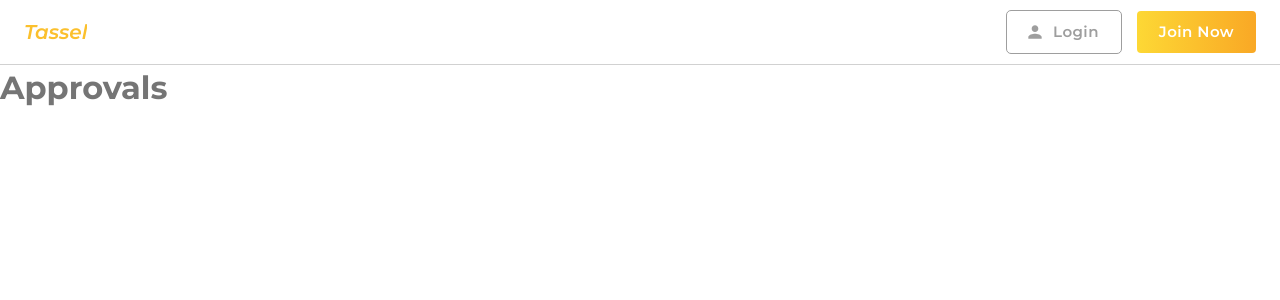
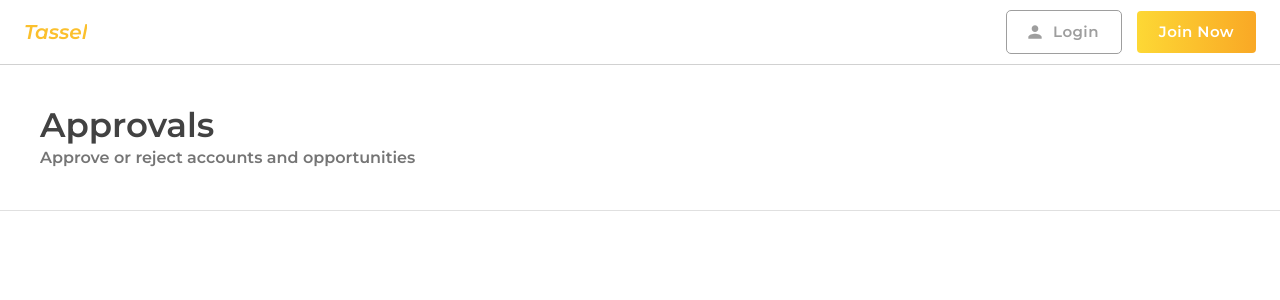
Before and after one commit to mikeriepe/tassel-ucsc, a React (Create React App) app in the folder client/: page /approvals in a window 1280 px wide. Shown: the top 300 px of the page. Built offline with nearby package versions, Linux system fonts and the light colour scheme; no server answers.

Commit message:
added page header component

```diff
--- /dev/null
+++ b/client/src/app/components/PageHeader.js
@@ -0,0 +1,38 @@
+import * as React from 'react';
+import Paper from '@mui/material/Paper';
+import Typography from '@mui/material/Typography';
+
+/**
+ * modular component, page header
+ * @param {*} param0 attributes for page header
+ * @return {*} page header
+ */
+export default function PageHeader({title, subtitle, rightComponent}) {
+  return (
+    <Paper
+      elevation={0}
+      style={{
+        borderBottom: '1px solid rgba(0, 0, 0, 0.12)',
+        borderRadius: 0,
+        padding: '2.5rem',
+      }}
+    >
+      <div>
+        <Typography
+          variant='h4'
+          style={{fontWeight: 600}}
+          color='#424242'
+        >
+          {title}
+        </Typography>
+        <Typography
+          variant='p'
+          style={{fontWeight: 600}}
+        >
+          {subtitle}
+        </Typography>
+      </div>
+      {rightComponent}
+    </Paper>
+  );
+}
--- a/client/src/app/pages/Approvals.js
+++ b/client/src/app/pages/Approvals.js
@@ -1,4 +1,6 @@
 import * as React from 'react';
+import Box from '@mui/material/Box';
+import PageHeader from '../components/PageHeader';
 
 /**
  * creates approvals page
@@ -6,8 +8,11 @@ import * as React from 'react';
  */
 export default function Approvals() {
   return (
-    <div className='Approvals'>
-      <h1>Approvals</h1>
-    </div>
+    <Box className='Approvals'>
+      <PageHeader
+        title='Approvals'
+        subtitle='Approve or reject accounts and opportunities'
+      />
+    </Box>
   );
 }
```
